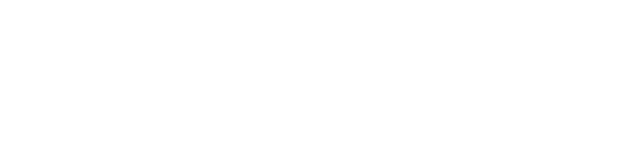
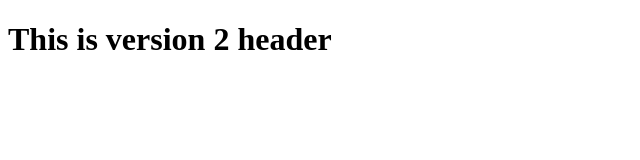
Before and after one commit to PrinceMaini/pm-tech-journey, a plain HTML site: page index.html in a window 1280 px wide. Shown: the whole page, without its empty margins (0-640 px from the left). Drawn offline with Linux system fonts and the light colour scheme.

Commit message:
This is version 2

```diff
--- a/index.html
+++ b/index.html
@@ -6,6 +6,7 @@
     <title>Document</title>
 </head>
 <body>
+    <h1>This is version 2 header</h1>
 
 </body>
 </html>
```
